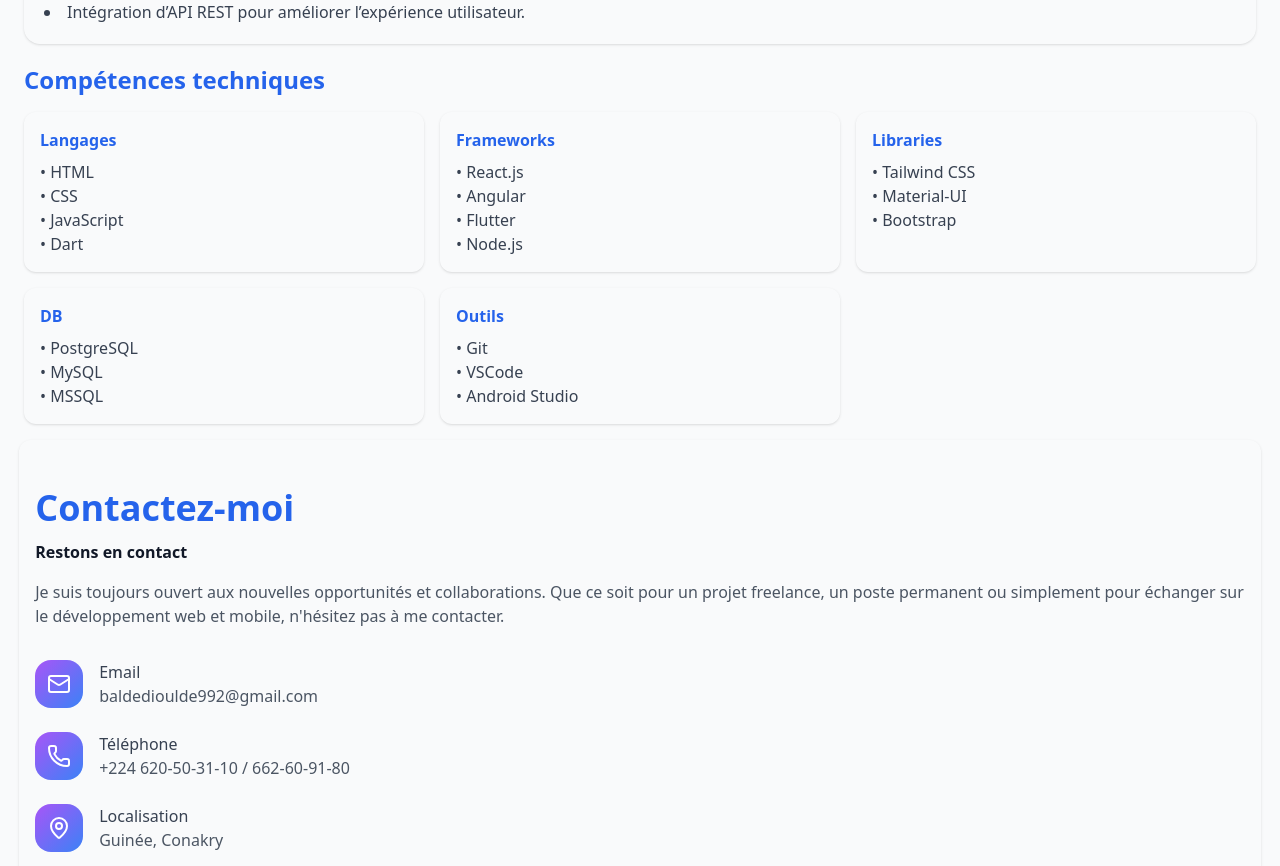
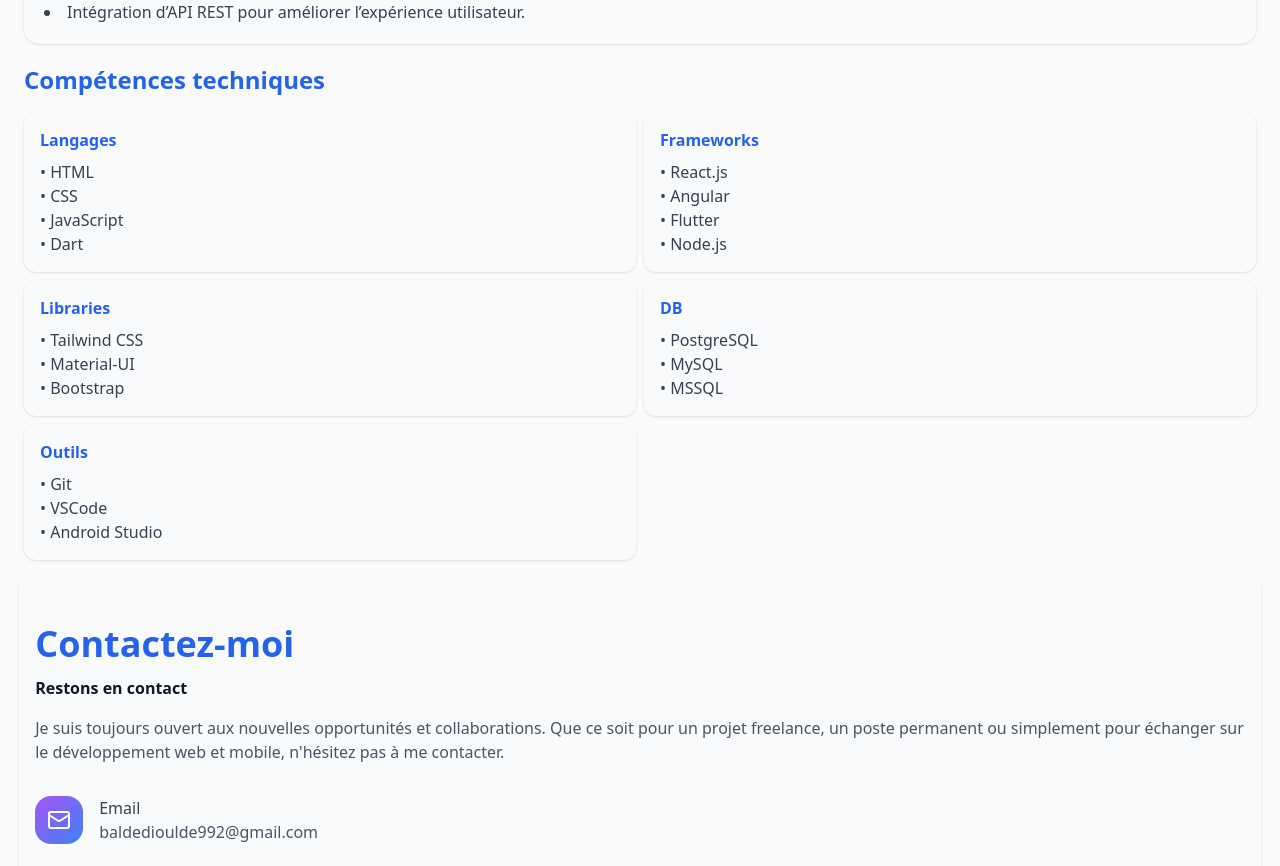
Before and after one commit to dioulde13/portoflio, a Next.js app: page / in a window 1280 px wide. Shown: the part 2049-2915 px from the top of the page. Built offline with nearby package versions, Linux system fonts and the light colour scheme.

Commit message:
arrange design

```diff
--- a/app/competences/page.tsx
+++ b/app/competences/page.tsx
@@ -1,4 +1,4 @@
-export default function Skills() {
+export default function Competences() {
   const skills = {
     Langages: ["HTML", "CSS", "JavaScript", "Dart"],
     Frameworks: ["React.js", "Angular", "Flutter", "Node.js"],
@@ -11,7 +11,7 @@ export default function Skills() {
     <section id="skills" className="container mx-auto px-4 md:px-6">
       <h3 className="text-2xl font-semibold text-primary mb-4">Compétences techniques</h3>
 
-      <div className="grid md:grid-cols-3 gap-4">
+      <div className="grid grid-cols-1 sm:grid-cols-2 md:grid-cols-2 gap-2">
         {Object.entries(skills).map(([title, list]) => (
           <div key={title} className="bg-card p-4 rounded-xl shadow">
             <h4 className="font-semibold text-primary">{title}</h4>
--- a/app/globals.css
+++ b/app/globals.css
@@ -6,4 +6,10 @@
 
 html {
   scroll-behavior: smooth;
+    scroll-padding-top: 30px; /* hauteur estimée de ton header */
+
 }
+
+section {
+  scroll-margin-top: 30px; /* même valeur ou ajustée */
+}
--- a/app/page.tsx
+++ b/app/page.tsx
@@ -1,7 +1,7 @@
 import Home from "./components/Home";
 import Projects from "./projects/page";
 import Experience from "./experience/page";
-import Skills from "./competences/page";
+import Competences from "./competences/page";
 import Contact from "./contact/page";
 
 export default function HomePage() {
@@ -21,7 +21,7 @@ export default function HomePage() {
         </section>
 
         <section id="skills" className="w-full">
-          <Skills />
+          <Competences />
         </section>
 
         <section id="contact" className="w-full">
```
